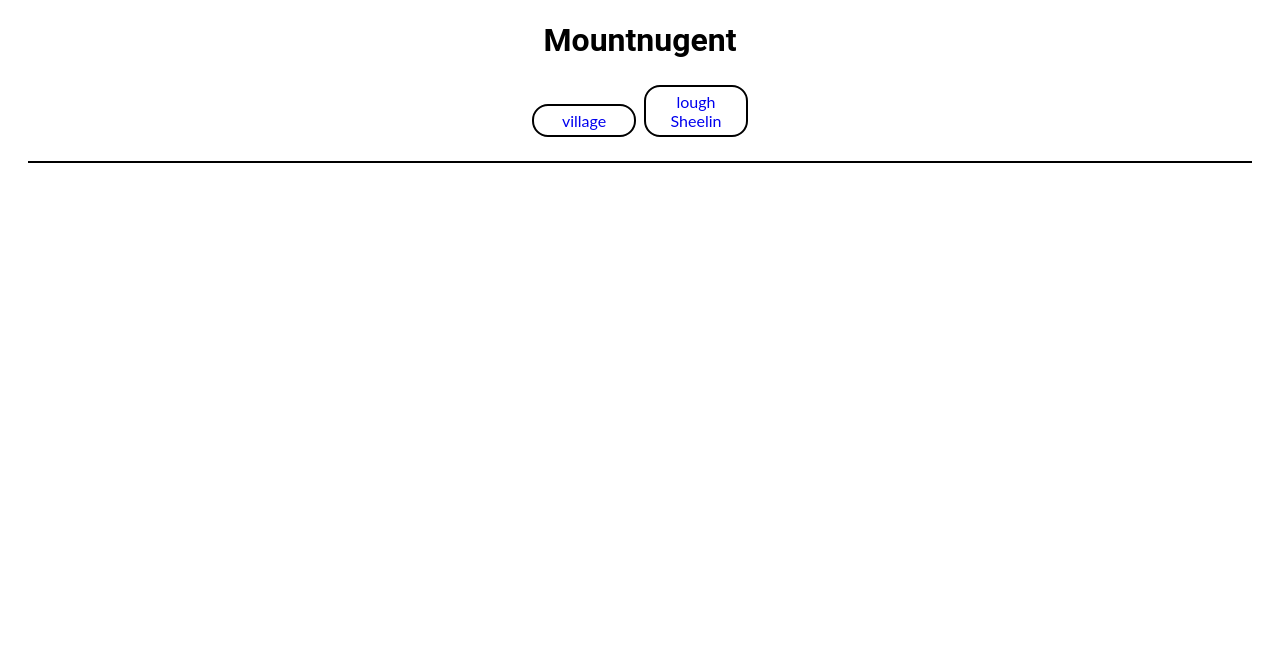
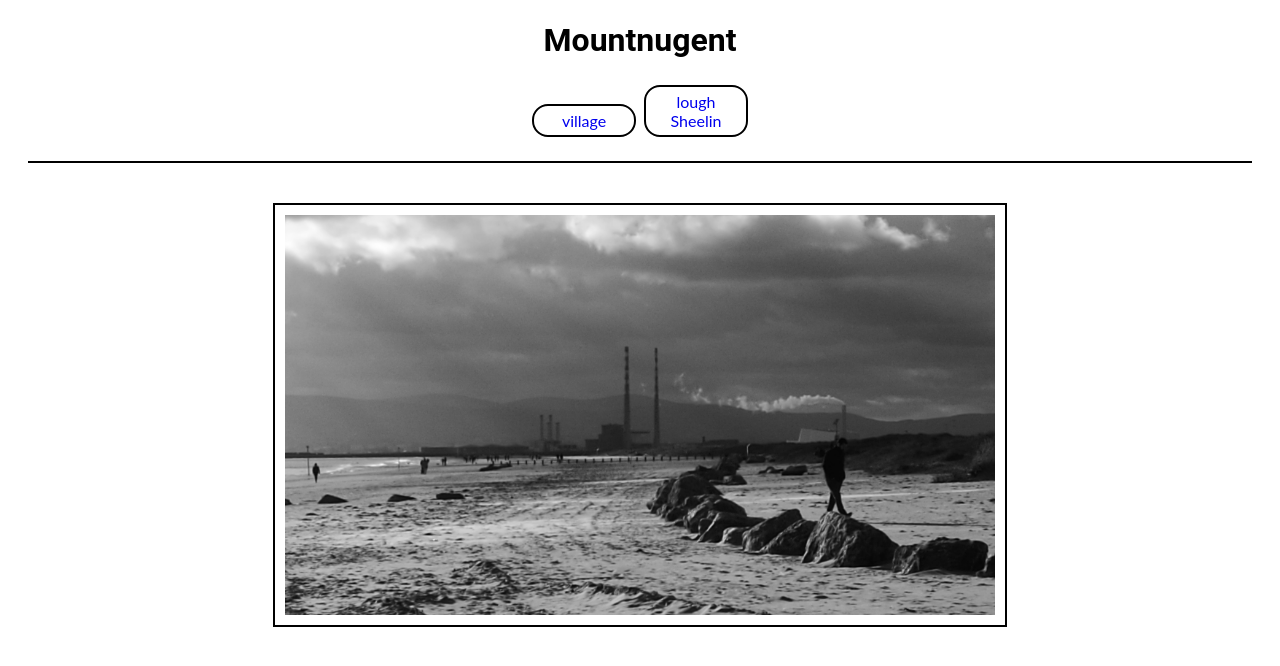
Before and after one commit to Cabillic/Mountnugent, a plain HTML site: page lough.html in a window 1280 px wide. Drawn offline with Linux system fonts and the light colour scheme.

Commit message:
feat: add images to the webpages

```diff
--- a/lough.html
+++ b/lough.html
@@ -18,5 +18,10 @@
             </li>
         </ul>
     </nav>
+    <section>
+        <figure>
+            <img src="assets/images/beach.jpg" alt="an image of coastal dublin">
+        </figure>
+    </section>
 </body>
 </html>
```
Also changed, not shown: index.html (+5 -0 lines), assets/images/beach.jpg (added), assets/images/city.jpg (added).
